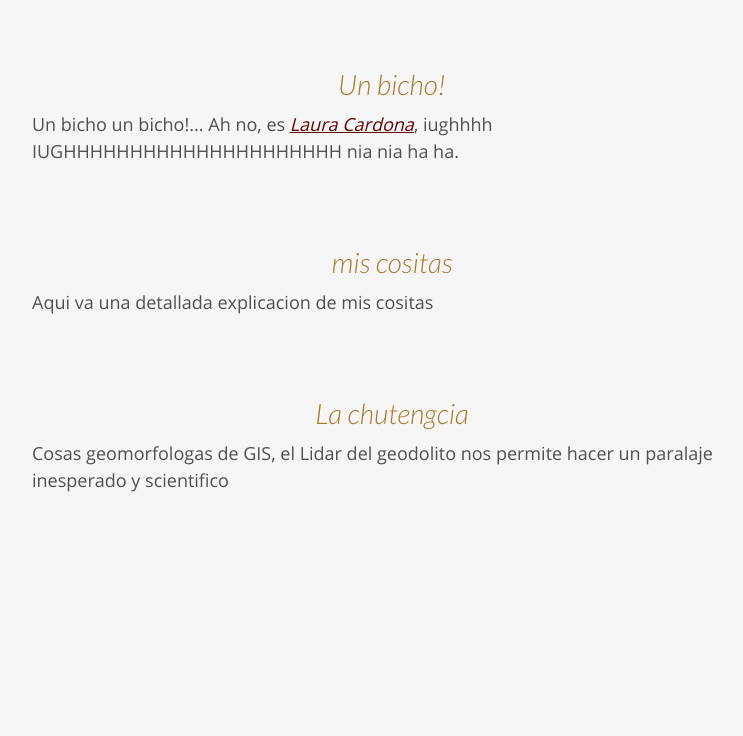
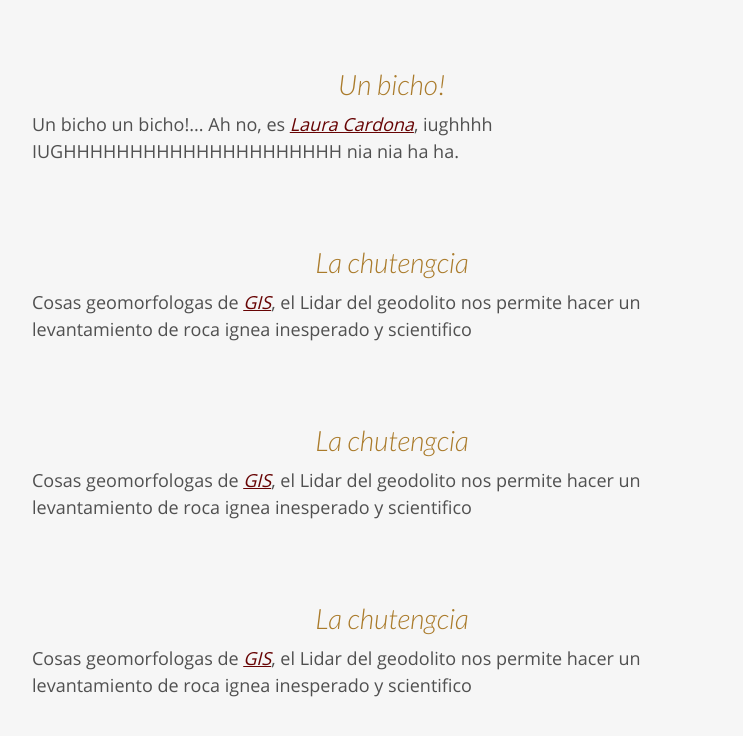
Before and after one commit to sergiogyoz/CV, a plain HTML site: page index.html in a window 1280 px wide. Shown: the part 1136-1872 px from the top of the page, without its empty margins (128-871 px from the left). Drawn offline with Linux system fonts and the light colour scheme.

Commit message:
Modules: Section, Fillpage, ObjectClasses, main
I learned about modules to split my work and finally started implementing the addition of sections by JS fully into the page.

Read about server requests (AJAX, JSON, XML)  so I'll probably add that to make the loading of the sections of the page by script using JSON files

```diff
--- a/CSS/BaseLayout.css
+++ b/CSS/BaseLayout.css
@@ -169,7 +169,12 @@ p>a{
 .darken{
     background-color: #121212;
     box-shadow:0 0 10px 0px #505050;
+    border-radius: 3px;
     color: #afafaf;
+}
+
+.darken>p>a{
+    color:rgb(153, 4, 4);
 }
 
 #my-picture{
--- /dev/null
+++ b/JS/FillPage.js
@@ -0,0 +1,16 @@
+import * as sec from "./Sections.js"
+
+let sectionidcount=0;
+
+function createSections() {
+
+    for( let i=0; i<3; i++){
+        sec.addSection(sec.simpleContent,"s"+sectionidcount,
+        "La chutengcia",
+        "Cosas geomorfologas de <a href='https://www.youtube.com/watch?v=KNNr20AsQOs&ab_channel=Jot%40master'>GIS</a>, el Lidar del geodolito nos permite hacer un levantamiento de roca ignea inesperado y scientifico"
+        )
+        sectionidcount++;
+    }
+}
+
+export{createSections}
--- a/JS/webpageState.js
+++ b/JS/ObjectClasses.js
@@ -3,5 +3,4 @@ class PageState{
         this.currentNav=null;
         this.currentSubnav=null;
     }
-
 }
--- /dev/null
+++ b/JS/Sections.js
@@ -0,0 +1,41 @@
+let sections=document.getElementById("sections");
+let subnavlist=document.getElementById("subnav").children[0];
+
+function addSection(fill_section_method, id, title, ...params) {
+
+    const newsection= document.createElement("div");
+    newsection.classList.add("section");
+    newsection.id=id;
+
+    if(params.length==1) //title and content only
+        fill_section_method(newsection,title,params[0]);
+
+    sections.append(newsection);
+
+    const newli=document.createElement("li");
+    const newa=document.createElement("a");
+    newa.textContent=title;
+    newa.setAttribute("href","#"+id);
+    newli.append(newa);
+    subnavlist.append(newli);
+
+    clickEffectOnSections(newsection); //add click effects
+}
+
+
+function simpleContent(sectionNode, title, content) {
+    const t=document.createElement("h2");
+    t.textContent= title;
+    sectionNode.append(t);
+
+    const c=document.createElement("p");
+    c.innerHTML= content;
+    sectionNode.append(c);
+}
+
+
+function clickEffectOnSections(section) {
+    section.addEventListener("click",function () {section.classList.add("darken"); } );
+}
+
+export {addSection, simpleContent}
--- /dev/null
+++ b/JS/main.js
@@ -0,0 +1,3 @@
+import {createSections} from "./FillPage.js"
+
+window.onload=createSections();
--- a/JS/testingStuff.js
+++ /dev/null
@@ -1,41 +0,0 @@
-class Section{
-    constructor(title, content){this.title=title;   this.content=content;}
-
-    toString() {
-        return (this.title+":  \n"+this.content);
-    }
-}
-
-function addSection(Section) {
-    var sections=document.getElementById("sections");
-    var snode= document.createElement("div");
-    snode.classList.add("section");
-    snode.id="crazy-section";
-    var t=document.createElement("h2");
-    t.append(document.createTextNode(Section.title));
-    var c=document.createElement("p");
-    c.append(document.createTextNode(Section.content));
-    snode.append(t);
-    snode.append(c);
-    sections.append(snode);
-}
-
-
-function clickEffectOnSections() {
-    var sections=document.getElementsByClassName("section");
-    for (let i=0; i < sections.length; i++) {
-        sections[i].addEventListener("click",function () {sections[i].classList.add("darken"); } )
-    }
-}
-
-
-
-window.onload=function () {
-    /*testing objects*/
-    let x=new Section("mis cositas","Aqui va una detallada explicacion de mis cositas");
-    /*testing tree transversing*/
-    addSection(x);
-    addSection( new Section("La chutengcia","Cosas geomorfologas de GIS, el Lidar del geodolito nos permite hacer un paralaje inesperado y scientifico") );
-    clickEffectOnSections();
-
-}
--- a/index.html
+++ b/index.html
@@ -6,7 +6,8 @@
         <link href="CSS/BaseLayout.css" type="text/css" rel="stylesheet"/>
         <link href="CSS/SmallDisplays.css" type="text/css" rel="stylesheet"/>
         <link href="CSS/LargeDisplays.css" media="screen and (min-width: 1080px)" type="text/css" rel="stylesheet"/>
-        <script src="JS/testingStuff.js" type="text/javascript" defer></script>
+
+        <script src="JS/main.js" type="module" defer></script>
     </head>
 
 <body class="light-background">
@@ -46,11 +47,11 @@
                         Soy sergio, juego ajedrez y en vez de estudiar pierdo el tiempo aprendiendo web design. Contratame o te destruire.
                     </p>
                 </div>
-
                 <div class="right top-block-align">
                     <div id="my-picture" class="fade-in picture-format"></div>
                 </div>
             </div>
+
             <div class="section" id="section2">
                 <h2>Importantes sections</h2>
                 <p>
@@ -76,6 +77,7 @@
                 <li><a href="#section2">Importantes cosas</a></li>
                 <li><a href="#section3">Laura Cardona</a></li>
                 <li><a href="#section4">Un bicho! Un bicho! iughhhhh</a></li>
+                <li><a href="#section4">Un bicho! Un bicho! iughhhhh</a></li>
             </ul>
         </div>
     </div>
```
Also changed, not shown: Attribution.txt (deleted).
